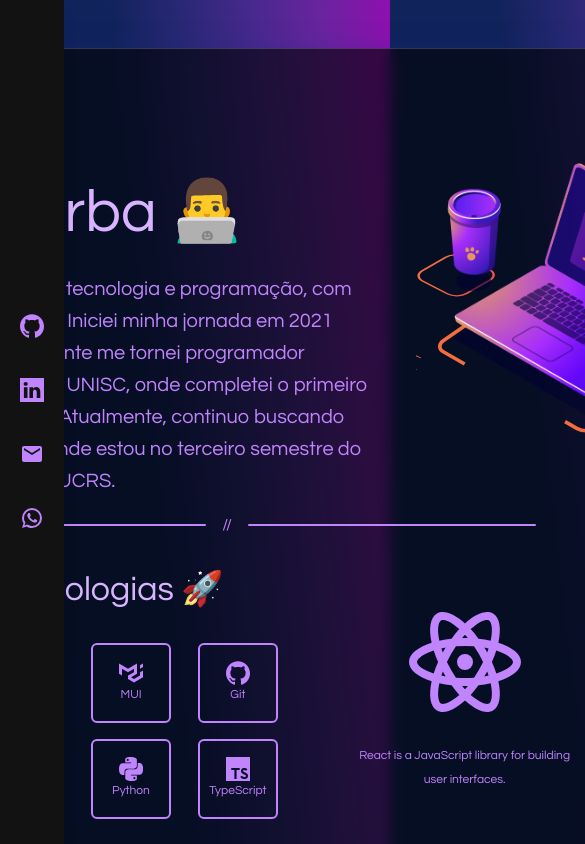
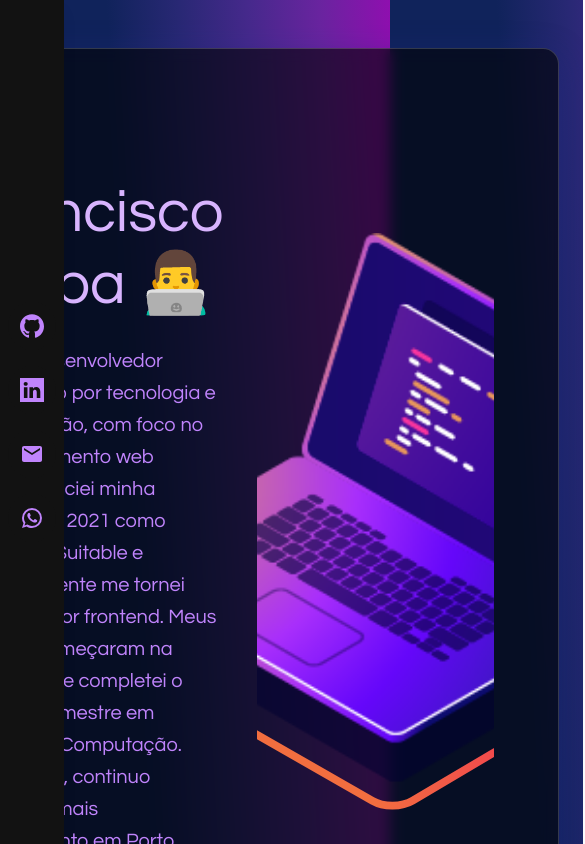
Before and after one commit to chicogborba/portifolio, a React (Create React App) app: page / in a window 390 px wide. Shown: the top 844 px of the page, 585 px wide, since content can reach past the window. Built offline with nearby package versions, Linux system fonts and the light colour scheme.

Commit message:
Making more responsive

```diff
--- a/src/Components/Content/Content.tsx
+++ b/src/Components/Content/Content.tsx
@@ -15,19 +15,14 @@ const Content = () => {
     "-webkit-backdrop-filter": "blur( 7px )",
     borderRadius: "16px",
     border: "1px solid rgba( 255, 255, 255, 0.18 )",
-    maxWidth: "100%",
-    minWidth: "875px",
     width: "auto",
     marginBotom: "24px",
     height: "auto",
   };
 
   return (
-    <div className="ml-16 mt-6 mb-6">
-      <Paper
-        sx={paperStyles}
-        className={"h-screen flex-col justify-center p-16"}
-      >
+    <div className="ml-16 mt-6 mb-6 flex-wrap">
+      <Paper sx={paperStyles} className={"h-screen justify-center p-16"}>
         <HeaderTitle />
         <EnhancedDivider />
         <Techs />
--- a/src/Components/Content/Experiences/Experiences.tsx
+++ b/src/Components/Content/Experiences/Experiences.tsx
@@ -6,13 +6,13 @@ const Experiences = () => {
   return (
     <div
       className={
-        "flex flex-col justify-center gap-16 mt-16 mb-16 text-purple-400"
+        "flex flex-col flex-wrap justify-center gap-16 mt-16 mb-16 text-purple-400"
       }
     >
       <h1 className="text-4xl text-center text-purple-400">
         🧪 Experiencias & Estudos 📚{" "}
       </h1>
-      <div className="flex justify-center gap-16">
+      <div className="flex flex-wrap justify-center gap-16">
         {experiencesList.map((experience) => (
           <div className="flex flex-col items-center">
             <div
--- a/src/Components/Content/HeaderTitle/HeaderTitle.tsx
+++ b/src/Components/Content/HeaderTitle/HeaderTitle.tsx
@@ -18,7 +18,7 @@ const HeaderTitle = () => {
   };
   return (
     <>
-      <div className="flex justify-center text-justify">
+      <div className="flex flex-wrap justify-center text-justify">
         <div className="mt-16 mr-8 flex-1">
           <Typography
             className={"text-purple-300"}
@@ -38,10 +38,10 @@ const HeaderTitle = () => {
           </Typography>
         </div>
         <Lottie
-          style={{ margin: 0 }}
+          style={{ margin: 0, flex: 1 }}
           options={defaultOptions}
-          height={400}
-          width={325}
+          height={"auto"}
+          width={"auto"}
         />
       </div>
     </>
--- a/src/Components/EnhancedDivider/EnhancedDivider.tsx
+++ b/src/Components/EnhancedDivider/EnhancedDivider.tsx
@@ -4,7 +4,7 @@ import React from "react";
 const EnhancedDivider = () => {
   return (
     <>
-      <div className="flex justify-center text-purple-400 items-center">
+      <div className="flex flex-wrap justify-center text-purple-400 items-center">
         <div className="w-72 h-[2px] mr-4 bg-purple-400 rounded-sm" />
         //
         <div className="w-72 h-[2px] ml-4 bg-purple-400 rounded-sm" />
```
